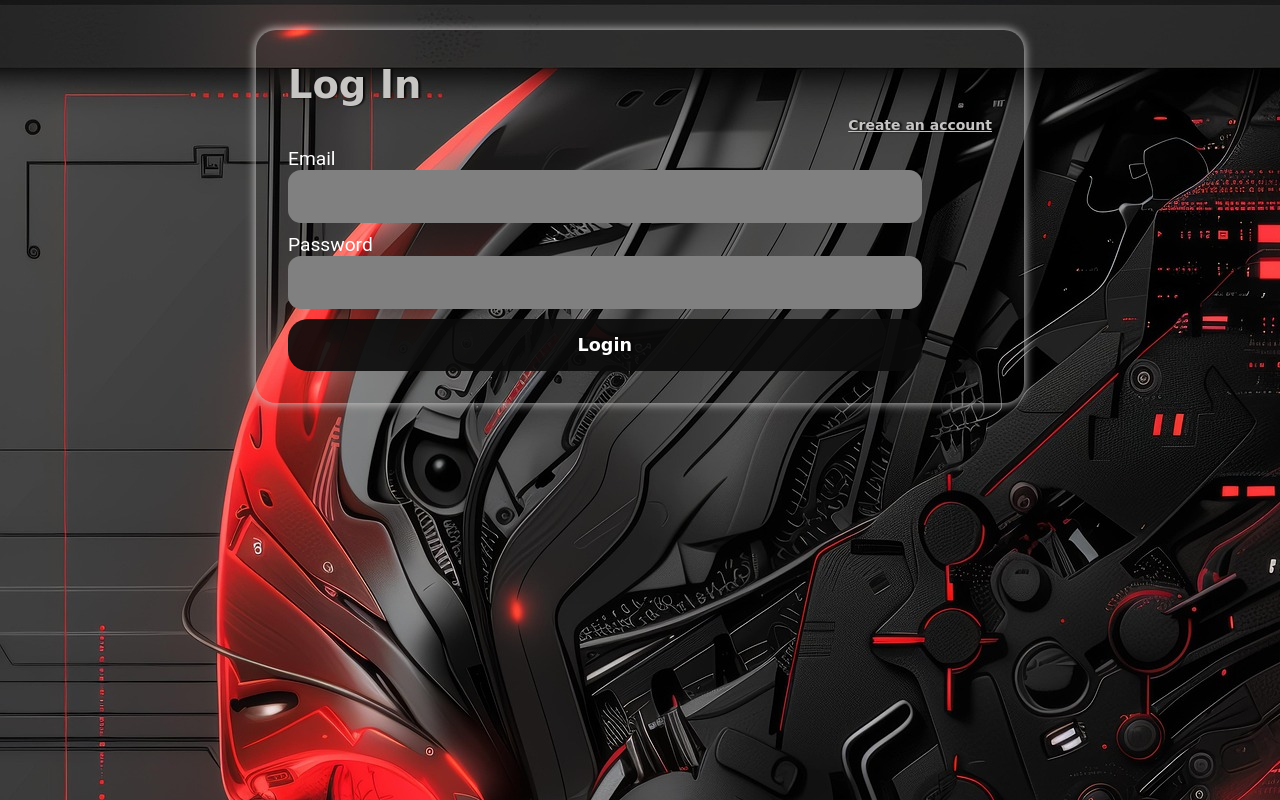
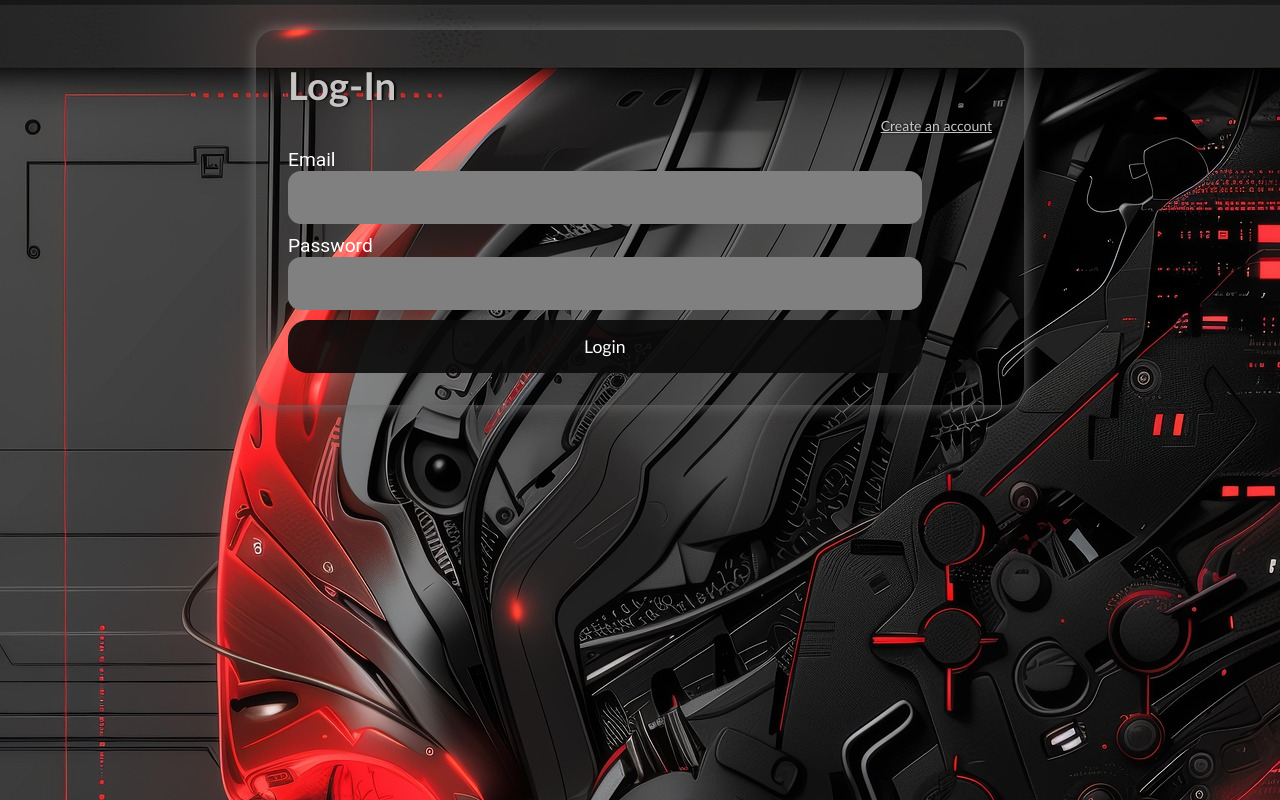
Before and after one commit to ubaphilo/login-authentication, a plain HTML site: page pages/login.html in a window 1280 px wide. Drawn offline with Linux system fonts and the light colour scheme; a web font is replaced by a local one.

Commit message:
forgot to add to update 2

```diff
--- a/pages/login.html
+++ b/pages/login.html
@@ -14,7 +14,7 @@
 <body>
     <div class="contain">
 
-         <h2 class="curve">Log In</h2>
+         <h2 class="curve">Log-In</h2>
          <p class="left"><a href="../index.html" class="curve ">Create an account</a></p>
         <p id="msg"></p>
         <form action="">
--- a/scripts/scr.js
+++ b/scripts/scr.js
@@ -30,7 +30,7 @@ const check = (e)=>{
     else{
         alert= `Account Succsessfully Created !`
         msg.innerHTML= alert
-        msg.style.color='green'
+        msg.style.color='white'
         msg.style.fontSize='14px'
 
         localStorage.setItem('firstname',JSON.stringify(firstName.value))
--- a/scripts/scrip2Login.js
+++ b/scripts/scrip2Login.js
@@ -22,7 +22,7 @@ msg.style.fontSize = '14px'
 }
 else{
 msg.innerHTML= `logged in !`
-msg.style.color = 'green'
+msg.style.color = 'white'
 msg.style.fontSize = '14px'
 setTimeout(()=>{
 window.open('../pages/home.html')
--- a/styles/style.css
+++ b/styles/style.css
@@ -27,7 +27,7 @@ div input{
 
     margin: auto;
     margin-top: 30px;
-    box-shadow: 0px 0px 10px 1px rgb(194, 192, 192);
+    box-shadow: 0px 0px 15px 1px rgba(109, 108, 108, 0.925);
 
 }
 .left{
@@ -48,8 +48,8 @@ div input{
     color: #686666;
 }
 .curve{
-  font-family: cursive;
-    font-weight: bolder;
+  font-family:'Trebuchet MS', 'Lucida Sans Unicode', 'Lucida Grande', 'Lucida Sans', Arial, sans-serif;
+    /* font-weight: bolder; */
     text-shadow: 2px 0 2px #070707;
 }
 
```
